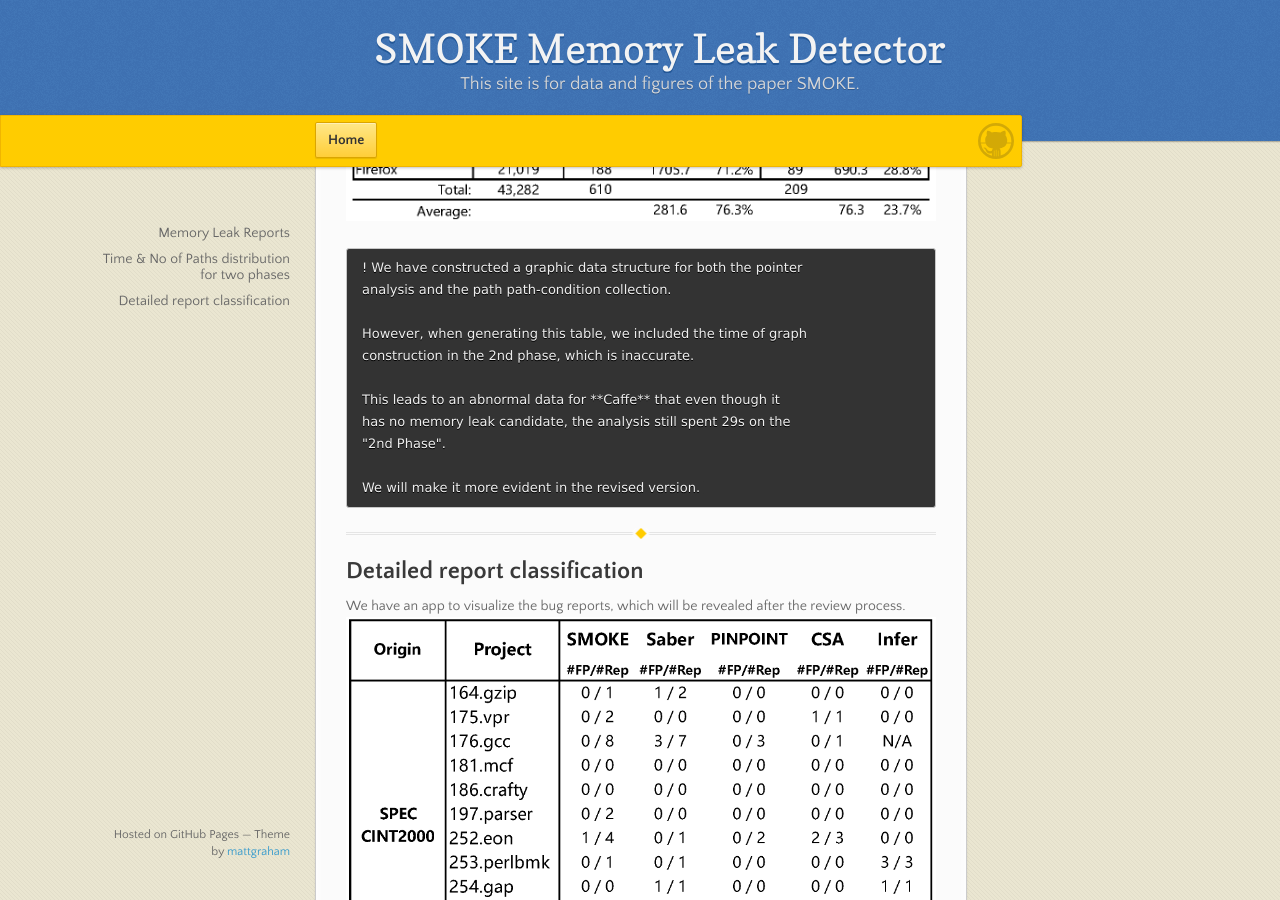
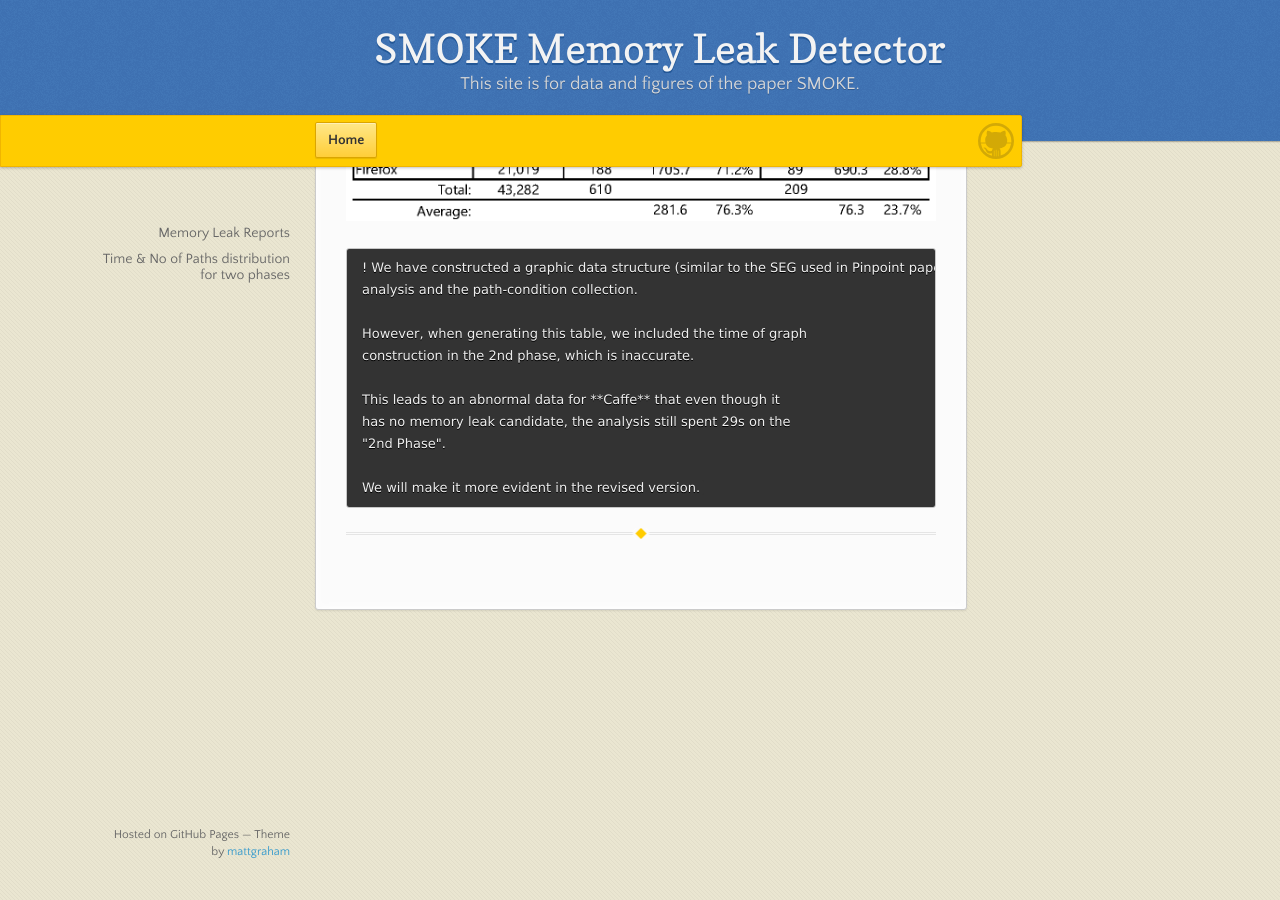
Before and after one commit to smokeml/smokeml.github.io, a Jekyll site: the page built from data.md, in a window 1280 px wide and 900 px high, scrolled down 1369 px. Built offline with Jekyll 4.4.1, drawn with Linux system fonts in a browser that asks for light colours.

Commit message:
Update the address

````diff
--- a/data.md
+++ b/data.md
@@ -14,7 +14,7 @@ We use their free version for academic use [LINK](https://www.sourcebrella.com/o
 
 The method is to convert all bug reports (SMOKE, Saber, CSA, INFER) to Pinpoint's JSON format and upload them to the server.
 
-The address is [SMOKE/Saber/CSA/Pinpoint/Infer Reports](http://18.237.84.207:40080/online_report)
+The address is [SMOKE/Saber/CSA/Pinpoint/Infer Reports](http://ec2-54-185-211-230.us-west-2.compute.amazonaws.com:40080/online_report)
 
 Username/pass :  testtest/testtest
 
@@ -40,8 +40,8 @@ Reports are merged if they share the same start points.
 ![Two Stage Data](/assets/images/twostage_data.png)
 
 ```wrap
-! We have constructed a graphic data structure for both the pointer
-analysis and the path path-condition collection.
+! We have constructed a graphic data structure (similar to the SEG used in Pinpoint paper) for both the pointer
+analysis and the path-condition collection.
 
 However, when generating this table, we included the time of graph
 construction in the 2nd phase, which is inaccurate.
@@ -54,9 +54,3 @@ We will make it more evident in the revised version.
 ```
 
 *********************************************
-
-
-## Detailed report classification
-
-We have an app to visualize the bug reports, which will be revealed after the review process.
-![Quality Data](/assets/images/quality_data.png)
````
